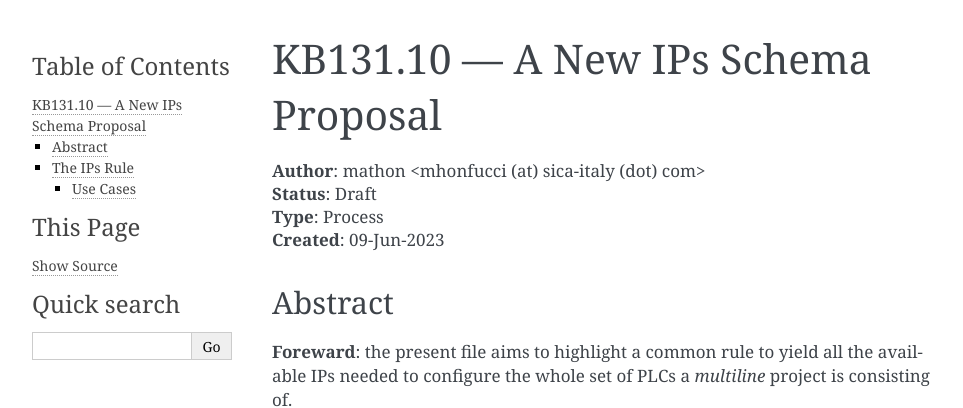
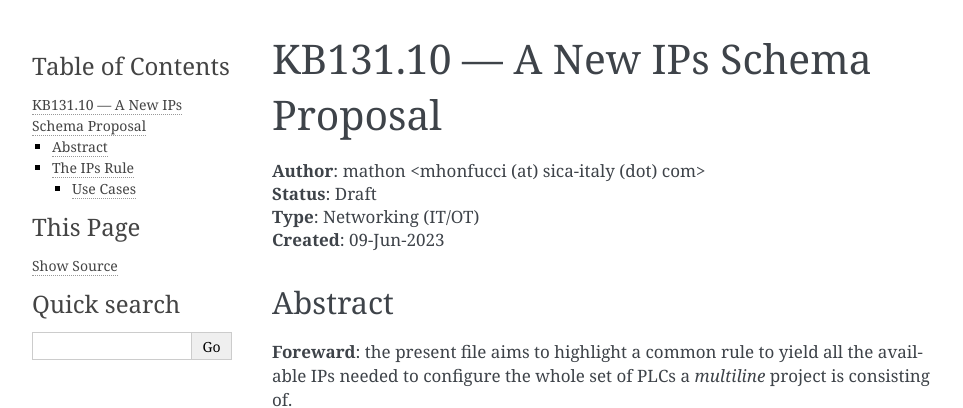
Before and after one commit to m4tte0/newIpSchema, a Sphinx documentation site: the page built from docs/source/ips_schema.rst, in a window 1280 px wide and 900 px high. Shown: the top 408 px of the window, without its empty margins (148-1111 px from the left). Built offline with Sphinx 7.4.7, drawn with Linux system fonts in a browser that asks for light colours.

Commit message:
minor_title_corr
/mathon - July 13th 2023

```diff
--- a/docs/source/ips_schema.rst
+++ b/docs/source/ips_schema.rst
@@ -4,7 +4,7 @@
 
 | **Author**: mathon <mhonfucci (at) sica-italy (dot) com>
 | **Status**: Draft
-| **Type**: Process
+| **Type**: Networking (IT/OT)
 | **Created**: 09-Jun-2023
 
 
--- a/docs/source/nat_secomea.rst
+++ b/docs/source/nat_secomea.rst
@@ -1,5 +1,6 @@
-NAT rule for the SECOMEA TS-module
-==================================
+=============================================
+kb131.10 - NAT rule for the SECOMEA TS-module
+=============================================
 
 Questa procedura descrive i passaggi per scrivere le regole di Forwarding nel
 modulo Secomea
```
